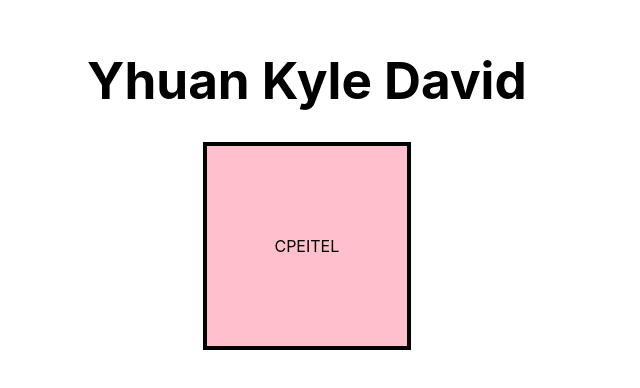
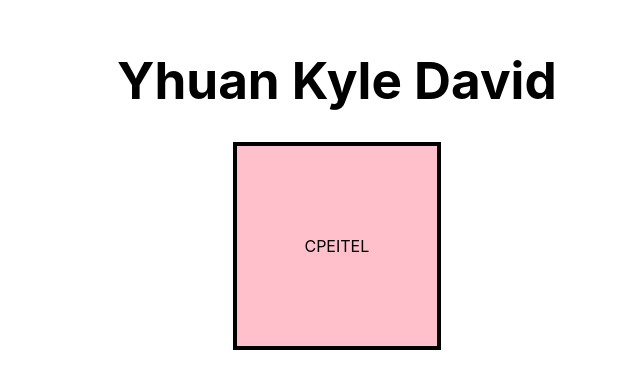
Before and after one commit to kyledavidd/vite-project, a React (Vite) app: page / in a window 1280 px wide. Shown: the part 214-602 px from the top of the page, without its empty margins (463-1103 px from the left). Built offline with nearby package versions, Linux system fonts and the light colour scheme.

Commit message:
Update App.css

```diff
--- a/src/App.css
+++ b/src/App.css
@@ -5,7 +5,7 @@ body{
 .Name {
   text-align: center;
   margin-top: 50px;
-  margin-left:550px;
+  margin-left:580px;
   color: #000;
 }
 
```
